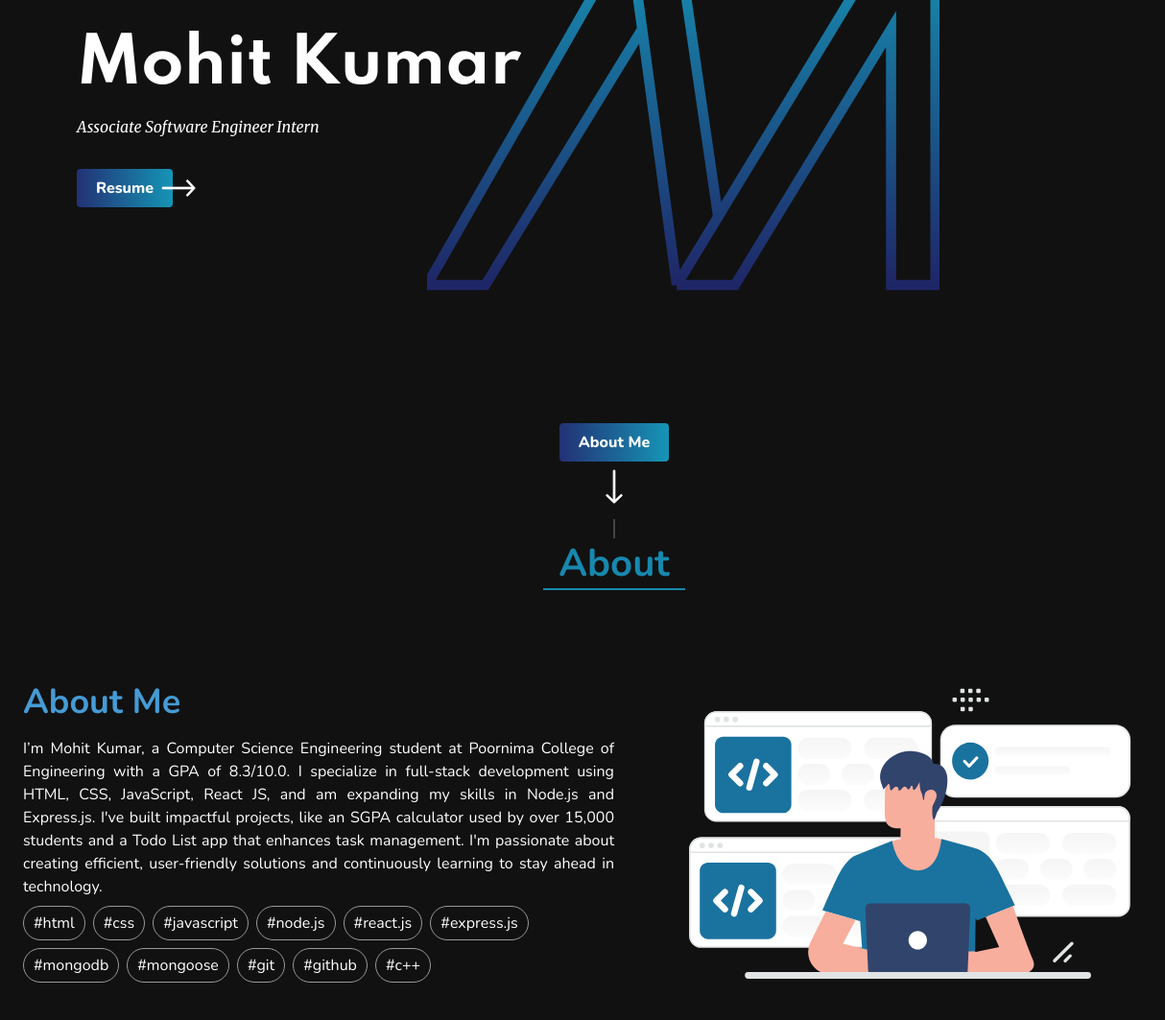
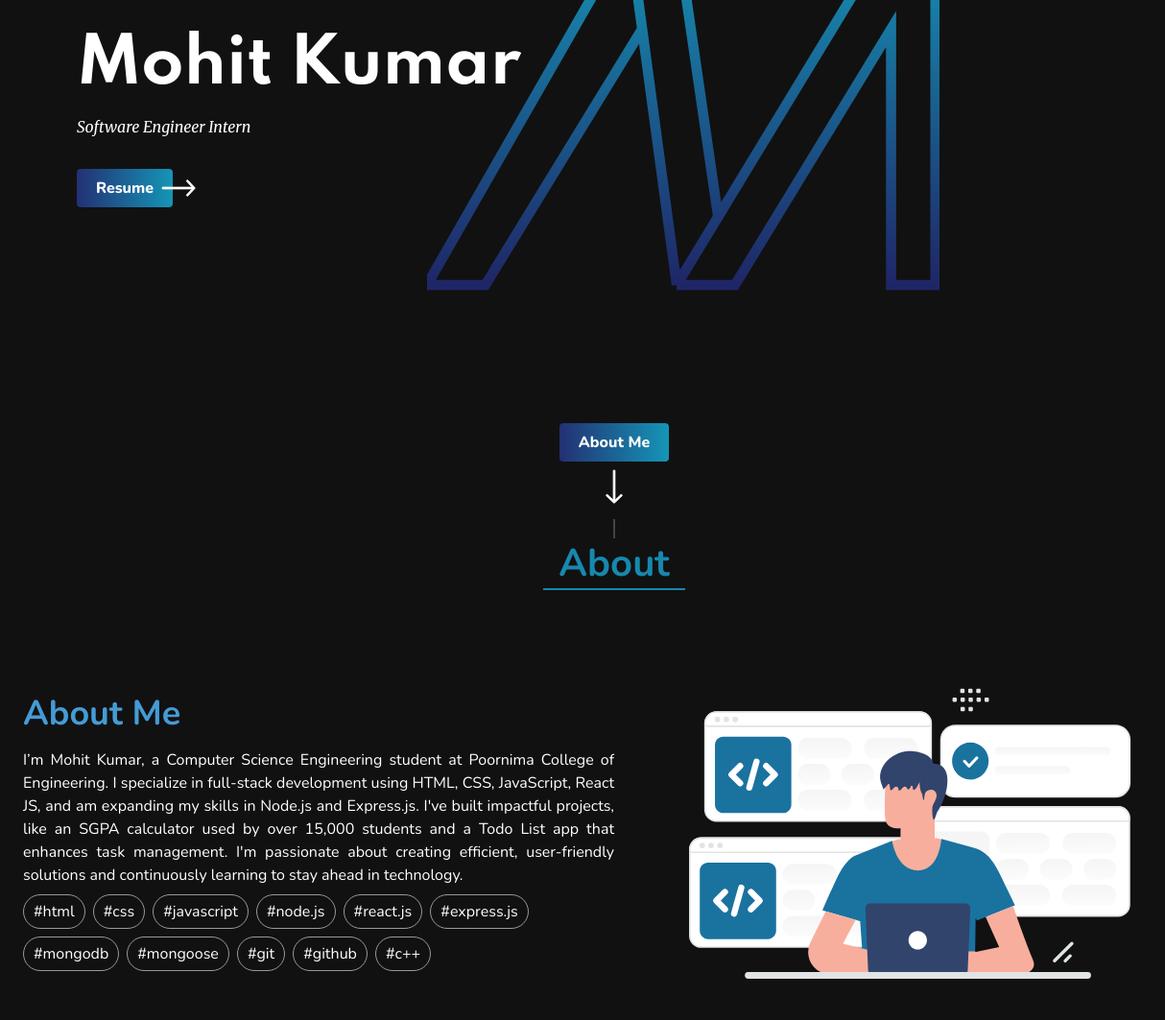
Before and after one commit to er-mohitkumar/Mohit-Kumar, a website: page index.html in a window 1280 px wide. Shown: the part 239-1302 px from the top of the page at 96% size, 0-1214 px from the left. Drawn offline with nearby package versions, Linux system fonts and the light colour scheme; some packages are replaced by stand-ins of ours; a script that the page names is missing.

Commit message:
Update index.html

```diff
--- a/index.html
+++ b/index.html
@@ -67,7 +67,7 @@
             Mohit Kumar
           </h1>
           <p class="pointer-events-none font-['Merriweather'] italic my-4 md:my-8">
-            Associate Software Engineer Intern
+            Software Engineer Intern
           </p>
           <a href="./assets/Mohit_Kumar_Public_Resume.pdf" target="_blank">
             <button class="bg-[#4595eb] py-2 px-5 rounded font-extrabold bg-gradient-to-l from-[#1595b6]
@@ -180,8 +180,7 @@
           About Me
         </h3>
         <p class="text-justify text-sm md:text-base mt-2 ">
-          I’m Mohit Kumar, a Computer Science Engineering student at Poornima College of Engineering with a GPA of
-          8.3/10.0. I specialize in full-stack development using HTML, CSS, JavaScript, React JS, and am expanding my
+          I’m Mohit Kumar, a Computer Science Engineering student at Poornima College of Engineering. I specialize in full-stack development using HTML, CSS, JavaScript, React JS, and am expanding my
           skills in Node.js and Express.js. I've built impactful projects, like an SGPA calculator used by over 15,000
           students and a Todo List app that enhances task management. I'm passionate about creating efficient,
           user-friendly solutions and continuously learning to stay ahead in technology.
```
